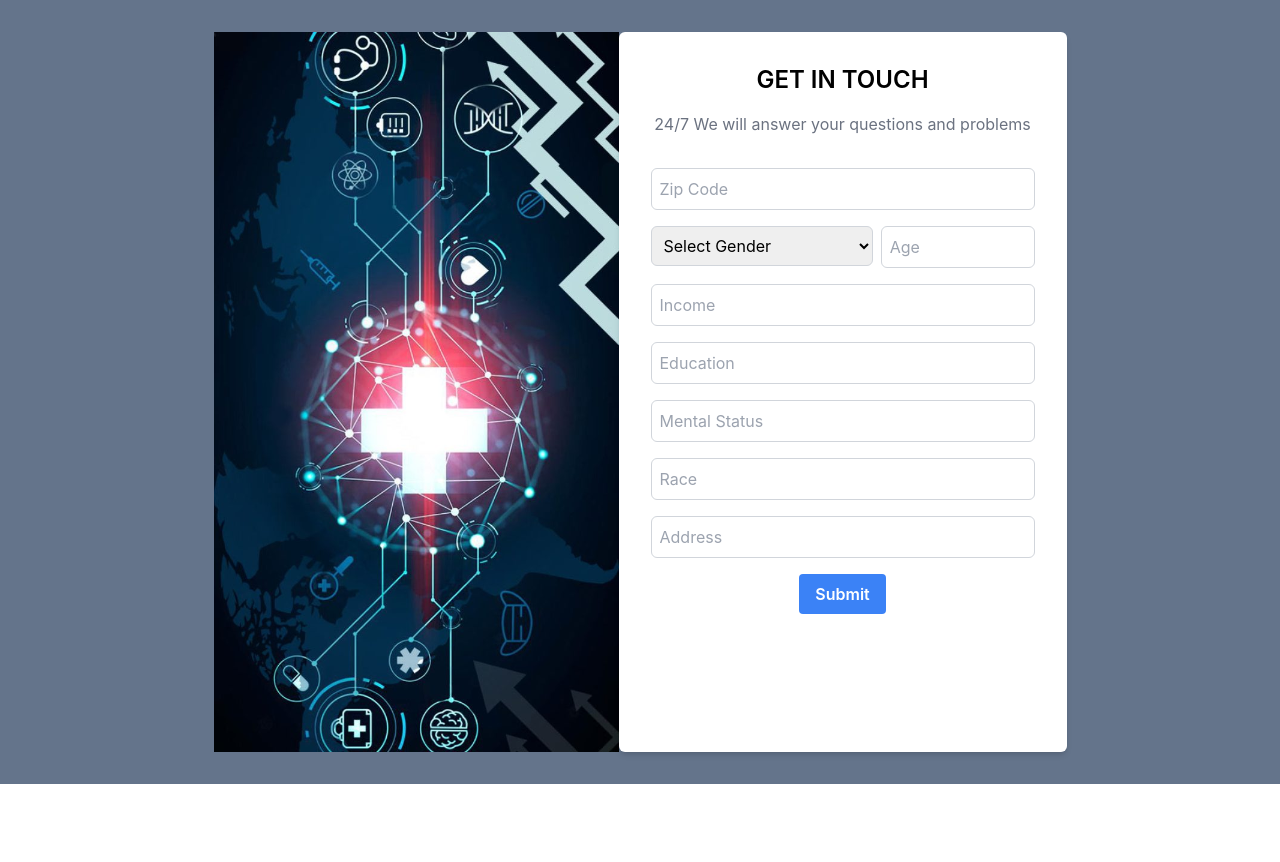
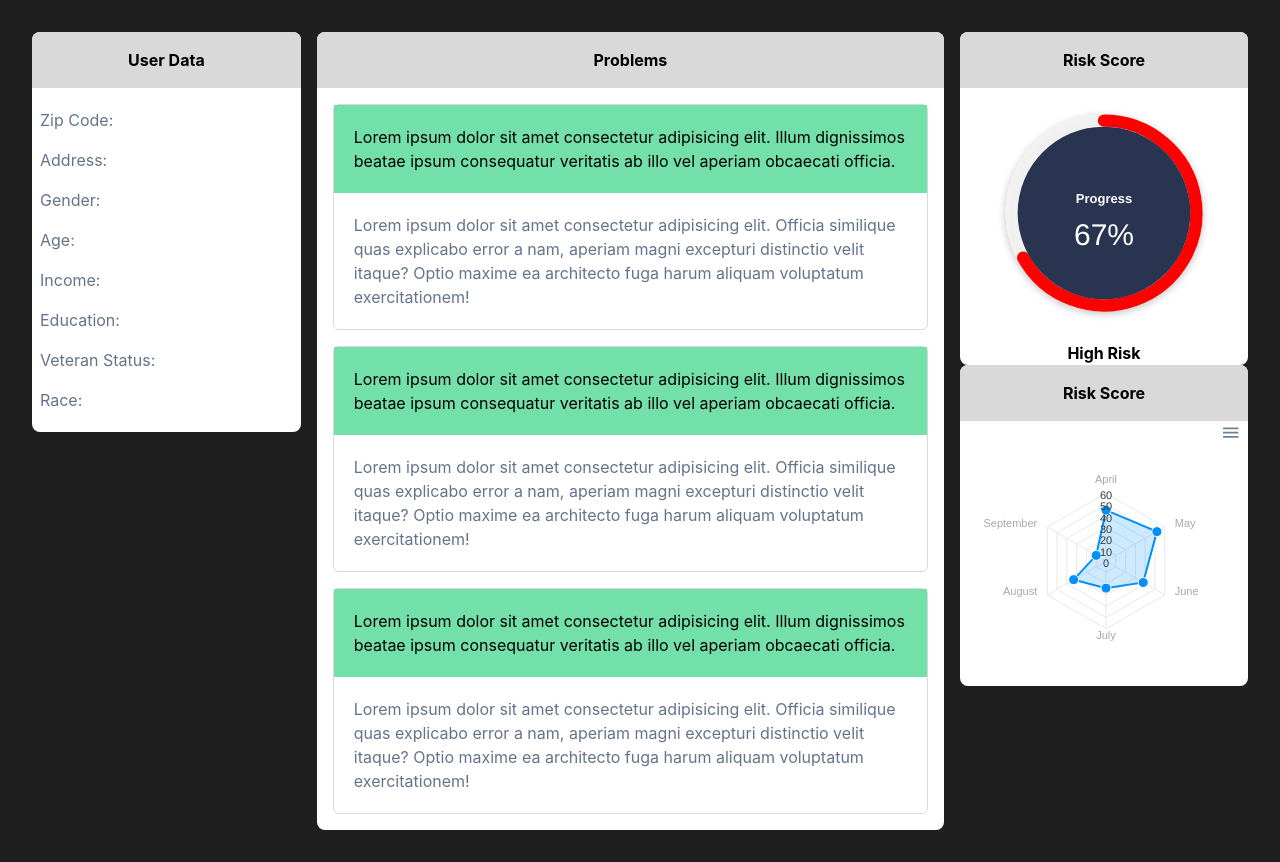
Before and after one commit to iamavichal-geek/gc-data-react, a React (Create React App) app: page / in a window 1280 px wide. Before the commit the page ends 800 px from the top, so only its background shows below. Built offline with nearby package versions, Linux system fonts and the light colour scheme.

Commit message:
Added result page 1

```diff
--- a/package.json
+++ b/package.json
@@ -9,6 +9,7 @@
     "@testing-library/jest-dom": "^5.17.0",
     "@testing-library/react": "^13.4.0",
     "@testing-library/user-event": "^13.5.0",
+    "apexcharts": "^3.47.0",
     "react": "^18.2.0",
     "react-dom": "^18.2.0",
     "react-router-dom": "^6.22.3",
--- a/src/App.css
+++ b/src/App.css
@@ -1,6 +1,11 @@
 @tailwind base;
 @tailwind components;
 @tailwind utilities;
+
+.container {
+    display: flex;
+    justify-content: center;
+}
 
 .App {
   text-align: center;
--- a/src/App.js
+++ b/src/App.js
@@ -1,12 +1,14 @@
 import './App.css';
 import Form from "./components/Form";
+import RiskScore from './components/Result';
 import React from "react";
 
 function App() {
     const [result, setResult] = React.useState({})
     return (
         <div className="w-[100vw] flex justify-center items-center">
-            <Form />
+            {/* <Form /> */}
+            <RiskScore />
         </div>
     );
 }
--- /dev/null
+++ b/src/circleChart.js
@@ -0,0 +1,60 @@
+import ApexCharts from 'apexcharts'
+
+export const renderCircleChart = () => {
+    let options = {
+        chart: {
+            height: 250,
+            type: "radialBar",
+        },
+
+        series: [67],
+        colors: ["red"],
+        plotOptions: {
+            radialBar: {
+                hollow: {
+                    margin: 0,
+                    size: "70%",
+                    background: "#293450"
+                },
+                track: {
+                    dropShadow: {
+                        enabled: true,
+                        top: 2,
+                        left: 0,
+                        blur: 4,
+                        opacity: 0.15
+                    }
+                },
+                dataLabels: {
+                    name: {
+                        offsetY: -10,
+                        color: "#fff",
+                        fontSize: "13px"
+                    },
+                    value: {
+                        color: "#fff",
+                        fontSize: "30px",
+                        show: true
+                    }
+                }
+            }
+        },
+        fill: {
+            type: "gradient",
+            gradient: {
+                shade: "dark",
+                type: "radial",
+                gradientToColors: ["red"],
+                stops: [0, 100]
+            }
+        },
+        stroke: {
+            lineCap: "round"
+        },
+        labels: ["Progress"]
+    };
+
+    let chart = new ApexCharts(document.querySelector("#circleChart"), options);
+
+    chart.render();
+}
--- /dev/null
+++ b/src/components/Result.jsx
@@ -0,0 +1,55 @@
+import React from 'react';
+import { renderCircleChart } from '../circleChart';
+import { renderRadarChart } from '../radarChart';
+
+function RiskScore() {
+    React.useEffect(() => {
+        renderCircleChart();
+        renderRadarChart();
+    }, [])
+    return (
+        <div className='flex gap-4 w-screen justify-evenly p-8 bg-[#1F1F1F]'>
+            <div className="bg-white text-slate-500 rounded-lg w-96 overflow-hidden h-min">
+                <h1 className='w-full bg-[#D9D9D9] p-4 text-center text-black font-bold'>User Data</h1>
+                <ul className='py-3'>
+                    <li className='p-2'>Zip Code: </li>
+                    <li className='p-2'>Address: </li>
+                    <li className='p-2'>Gender: </li>
+                    <li className='p-2'>Age: </li>
+                    <li className='p-2'>Income: </li>
+                    <li className='p-2'>Education: </li>
+                    <li className='p-2'>Veteran Status: </li>
+                    <li className='p-2'>Race: </li>
+                </ul>
+            </div>
+            <div className="bg-white text-slate-500 rounded-lg overflow-hidden w-[70vw]">
+                <h1 className='w-full bg-[#D9D9D9] p-4 text-center text-black font-bold'>Problems</h1>
+                <div className="flex flex-col m-4 y-6 rounded-md border-[#D9D9D9] border-solid border">
+                    <div className="question p-5 text-black bg-[#73E0A9]">Lorem ipsum dolor sit amet consectetur adipisicing elit. Illum dignissimos beatae ipsum consequatur veritatis ab illo vel aperiam obcaecati officia.</div>
+                    <div className="answer m-5">Lorem ipsum dolor sit amet consectetur adipisicing elit. Officia similique quas explicabo error a nam, aperiam magni excepturi distinctio velit itaque? Optio maxime ea architecto fuga harum aliquam voluptatum exercitationem!</div>
+                </div>
+                <div className="flex flex-col m-4 y-6 rounded-md border-[#D9D9D9] border-solid border">
+                    <div className="question p-5 text-black bg-[#73E0A9]">Lorem ipsum dolor sit amet consectetur adipisicing elit. Illum dignissimos beatae ipsum consequatur veritatis ab illo vel aperiam obcaecati officia.</div>
+                    <div className="answer m-5">Lorem ipsum dolor sit amet consectetur adipisicing elit. Officia similique quas explicabo error a nam, aperiam magni excepturi distinctio velit itaque? Optio maxime ea architecto fuga harum aliquam voluptatum exercitationem!</div>
+                </div>
+                <div className="flex flex-col m-4 y-6 rounded-md border-[#D9D9D9] border-solid border">
+                    <div className="question p-5 text-black bg-[#73E0A9]">Lorem ipsum dolor sit amet consectetur adipisicing elit. Illum dignissimos beatae ipsum consequatur veritatis ab illo vel aperiam obcaecati officia.</div>
+                    <div className="answer m-5">Lorem ipsum dolor sit amet consectetur adipisicing elit. Officia similique quas explicabo error a nam, aperiam magni excepturi distinctio velit itaque? Optio maxime ea architecto fuga harum aliquam voluptatum exercitationem!</div>
+                </div>
+            </div>
+            <div >
+                <div className="bg-white text-black text-center rounded-lg w-72 overflow-hidden">
+                    <h1 className='w-full bg-[#D9D9D9] p-4 text-center text-black font-bold'>Risk Score</h1>
+                    <div id="circleChart"></div>
+                    <p className='font-bold' >High Risk</p>
+                </div>
+                <div className="bg-white text-black rounded-lg w-72 overflow-hidden">
+                    <h1 className='w-full bg-[#D9D9D9] p-4 text-center text-black font-bold'>Risk Score</h1>
+                    <div id="radarChart"></div>
+                </div>
+            </div>
+        </div>
+    );
+}
+
+export default RiskScore;
--- a/src/index.css
+++ b/src/index.css
@@ -1,5 +1,5 @@
 body {
-    overflow: hidden;
+    overflow-x: hidden;
     margin: 0;
     font-family: -apple-system, BlinkMacSystemFont, 'Segoe UI', 'Roboto', 'Oxygen',
         'Ubuntu', 'Cantarell', 'Fira Sans', 'Droid Sans', 'Helvetica Neue',
--- a/src/index.js
+++ b/src/index.js
@@ -7,12 +7,7 @@ import reportWebVitals from './reportWebVitals';
 
 const root = ReactDOM.createRoot(document.getElementById('root'));
 root.render(
-    <React.StrictMode>
-
-        <App />
-
-
-    </React.StrictMode>
+    <App />
 );
 
 // If you want to start measuring performance in your app, pass a function
--- /dev/null
+++ b/src/radarChart.js
@@ -0,0 +1,33 @@
+import ApexCharts from "apexcharts"
+
+export const renderRadarChart = () => {
+    var options = {
+        chart: {
+            height: 250,
+            type: "radar"
+        },
+
+        series: [
+            {
+                name: "Radar Series 1",
+                data: [45, 52, 38, 24, 33, 10]
+            }
+        ],
+        labels: ['April', 'May', 'June', 'July', 'August', 'September'],
+        xaxis: {
+            categories: ['April', 'May', 'June', 'July', 'August', 'September'],
+            labels: {
+                show: true,
+                style: {
+                    colors: ["#a8a8a8"],
+                    fontSize: "11px",
+                    fontFamily: 'Arial'
+                }
+            }
+        }
+    }
+    var chart = new ApexCharts(document.querySelector("#radarChart"), options);
+
+
+    chart.render();
+}
```
Also changed, not shown: 1 other file (tests, documents, lock files or other folders).
